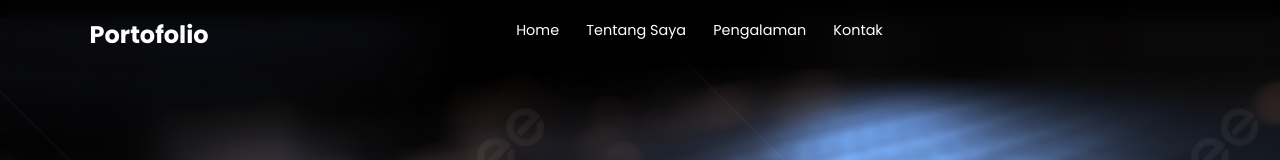
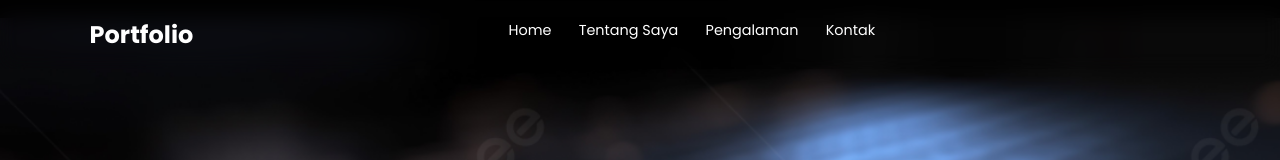
Before and after one commit to Akhmall/Tugas_FGD, a plain HTML site: page index.html in a window 1280 px wide. Shown: the top 160 px of the page. Drawn offline with nearby package versions, Linux system fonts and the light colour scheme.

Commit message:
Update index.html

```diff
--- a/index.html
+++ b/index.html
@@ -34,7 +34,7 @@
     </div>
 
     <nav class="navbar">
-      <a href="#" class="navbar-logo"><span>Portofolio</span></a>
+      <a href="#" class="navbar-logo"><span>Portfolio</span></a>
 
       <div class="navbar-nav">
         <a href="#home">Home</a>
```
